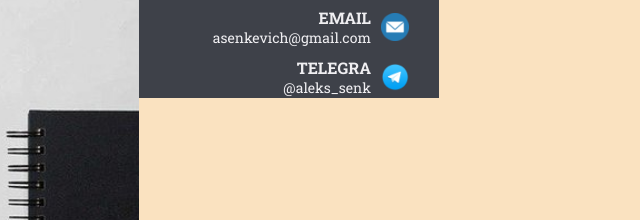
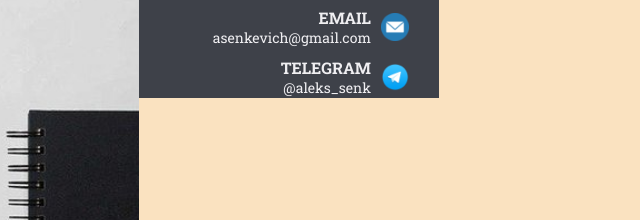
Before and after one commit to MVPmiami/TestTask, a website: page index.html in a window 1280 px wide. Shown: the part 344-564 px from the top of the page, 51-691 px from the left. Drawn offline with Linux system fonts and the light colour scheme; files that its build step writes are made by us from their sources; files whose address does not match are found by name.

Commit message:
test: test

```diff
--- a/index.html
+++ b/index.html
@@ -38,7 +38,7 @@
                         </div>
                         <div class="telegram">
                             <div class="telegram-data">
-                                <h3 class="telegram-data-header">TELEGRA</h3>
+                                <h3 class="telegram-data-header">TELEGRAM</h3>
                                 <p class="telegram-data-telega">@aleks_senk</p>
                             </div>
                             <div class="telegram-ico"></div>
```
